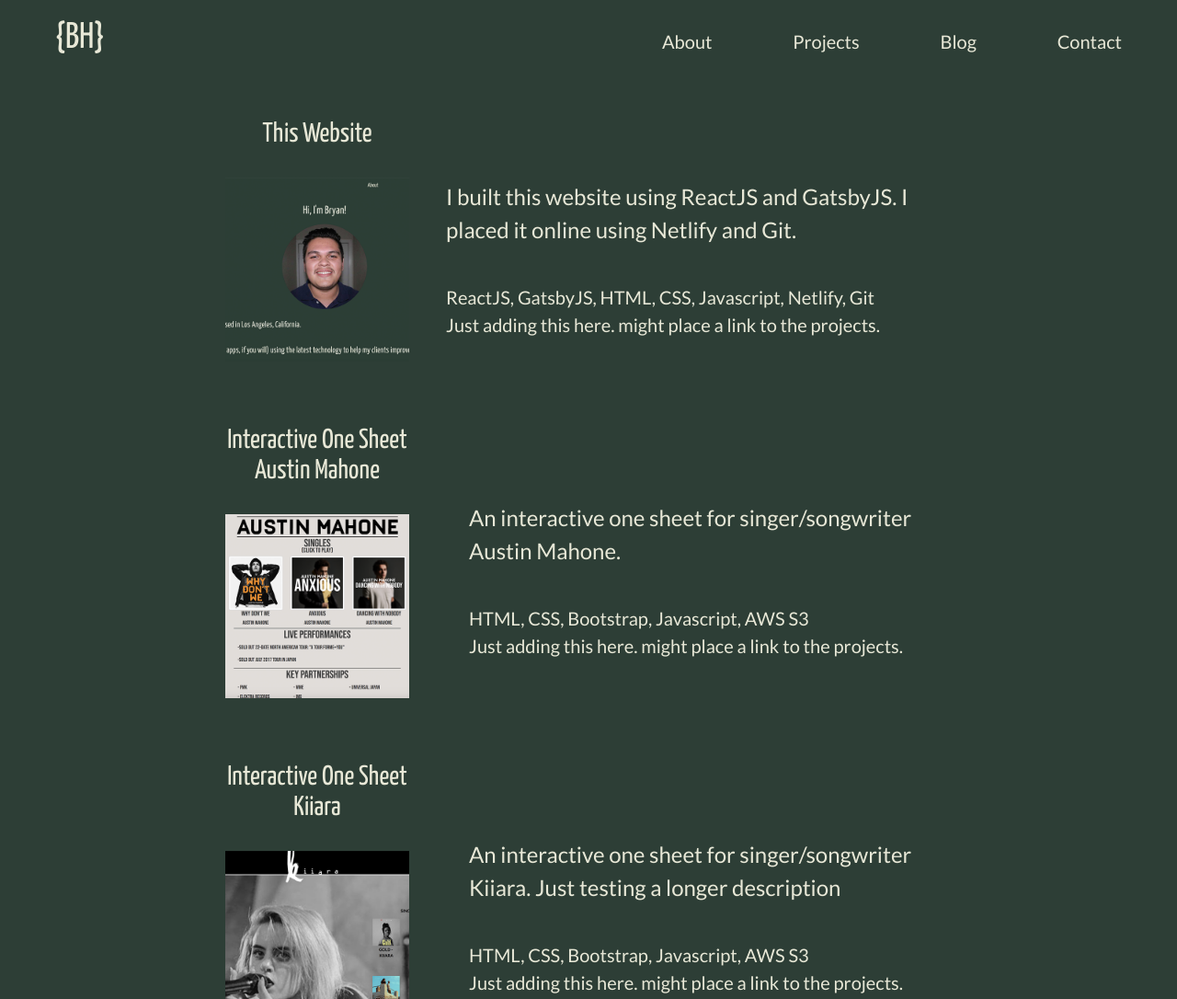
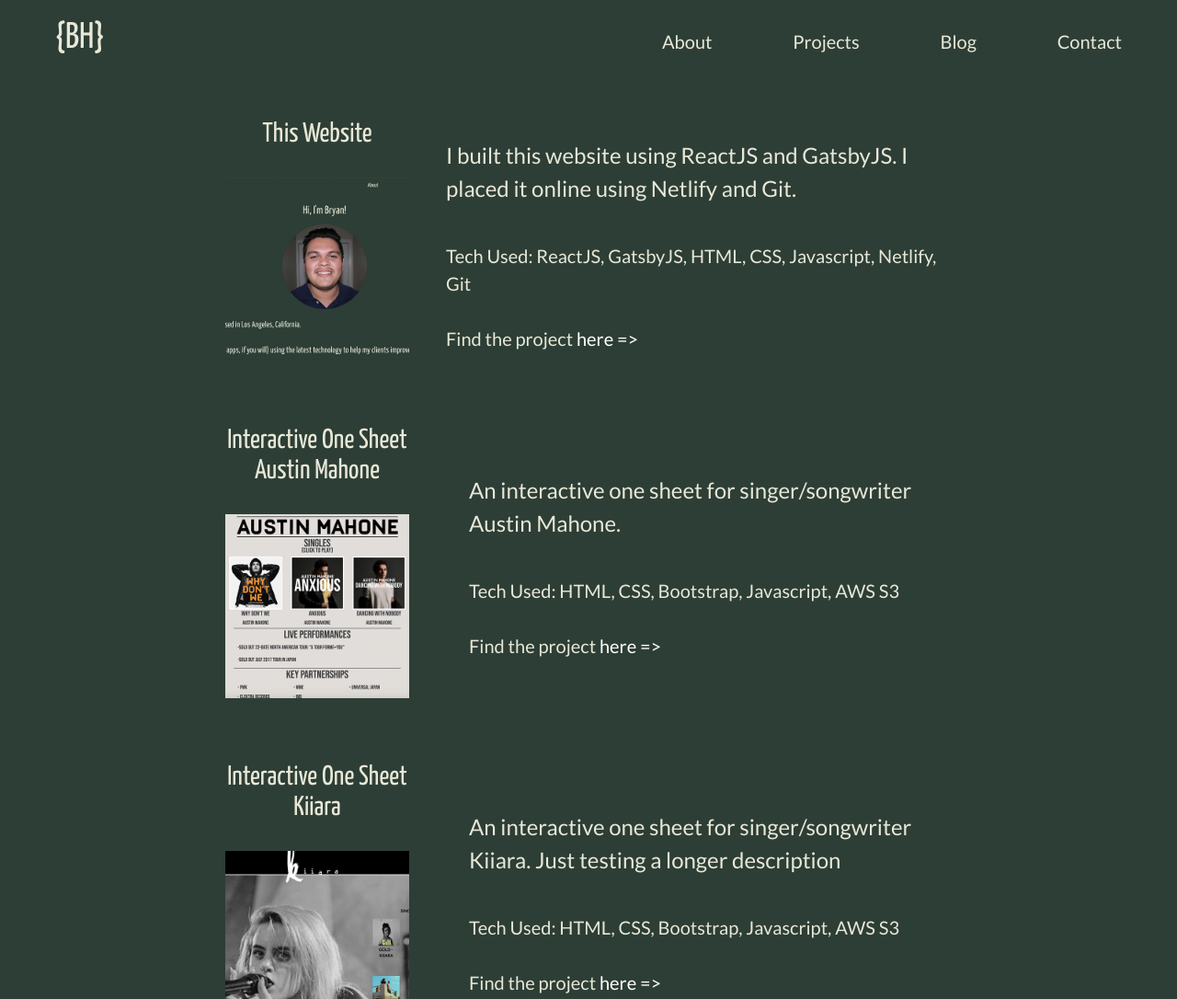
Before and after one commit to bryanherrera72/portfolio-site, a Gatsby site: page /projects in a window 1280 px wide. Shown: the top 1086 px of the page at 92% size. Built offline with nearby package versions, Linux system fonts and the light colour scheme; Gatsby itself is replaced by a stand-in of ours; some packages are replaced by stand-ins of ours.

```diff
--- a/src/components/ProjectList/Project/Project.js
+++ b/src/components/ProjectList/Project/Project.js
@@ -14,10 +14,10 @@
             <div className="DescContainer">
                 <div className = "Description">{props.description}</div>
                 <div className = "TechUsed">
-                    {props.techUsed.join(', ')}
-                    <div> Just adding this here. might place a link to the projects.</div>
+                    Tech Used: {props.techUsed.join(', ')}
                 </div>
-
+                <br/>
+                <p>Find the project <a href = {props.link} style= {{color: 'white'}}>here =></a></p>
             </div>
         </div>
         <br/>
--- a/src/components/ProjectList/ProjectList.js
+++ b/src/components/ProjectList/ProjectList.js
@@ -13,6 +13,7 @@
                             imgTitle
                             description
                             techUsed
+                            link
                         }
                     }
                 }
@@ -25,7 +26,7 @@
                     return (<Project
                                 key = {index}
                                 title={project.node.title}
-
+                                link={project.node.link}
                                 imgSrc={project.node.imgTitle}
                                 description={project.node.description}
                                 techUsed={project.node.techUsed}/>);
--- a/src/data/Projects.json
+++ b/src/data/Projects.json
@@ -3,19 +3,22 @@
         "title": "This Website",
         "imgTitle": "my-site",
         "description": "I built this website using ReactJS and GatsbyJS. I placed it online using Netlify and Git.",
-        "techUsed": ["ReactJS, GatsbyJS, HTML, CSS, Javascript, Netlify, Git"]
+        "techUsed": ["ReactJS, GatsbyJS, HTML, CSS, Javascript, Netlify, Git"],
+        "link": ""
     },
     {
         "title": "Interactive One Sheet Austin Mahone",
         "imgTitle": "austin-mahone",
         "description": "An interactive one sheet for singer/songwriter Austin Mahone.",
-        "techUsed": ["HTML", "CSS", "Bootstrap", "Javascript, AWS S3"]
+        "techUsed": ["HTML", "CSS", "Bootstrap", "Javascript, AWS S3"],
+        "link": "http://austin-mahone-audio.s3-website-us-west-1.amazonaws.com/"
     },
     {
         "title": "Interactive One Sheet Kiiara",
         "imgTitle": "kiiara",
         "description": "An interactive one sheet for singer/songwriter Kiiara. Just testing a longer description",
-        "techUsed": ["HTML", "CSS", "Bootstrap", "Javascript, AWS S3"]
+        "techUsed": ["HTML", "CSS", "Bootstrap", "Javascript, AWS S3"],
+        "link": "http://kiiara-audio.s3-website-us-west-1.amazonaws.com/"
     }
 
 ]
--- a/src/pages/contact.js
+++ b/src/pages/contact.js
@@ -6,12 +6,13 @@
     return (
         <Layout>
             <div className = "Contact">
-                {/* <p>Coming Soon! </p> */}
                 <div className = "FormContainer">
                     <label htmlFor = "ContactForm"><h1>Contact</h1></label>
                     <form
                         id = "ContactForm"
                         className = "ContactForm"
+                        name="ContactForm"
+                        method="post"
                         data-netlify="true"
                         data-netlify-honeypot="bot-field">
 
```
